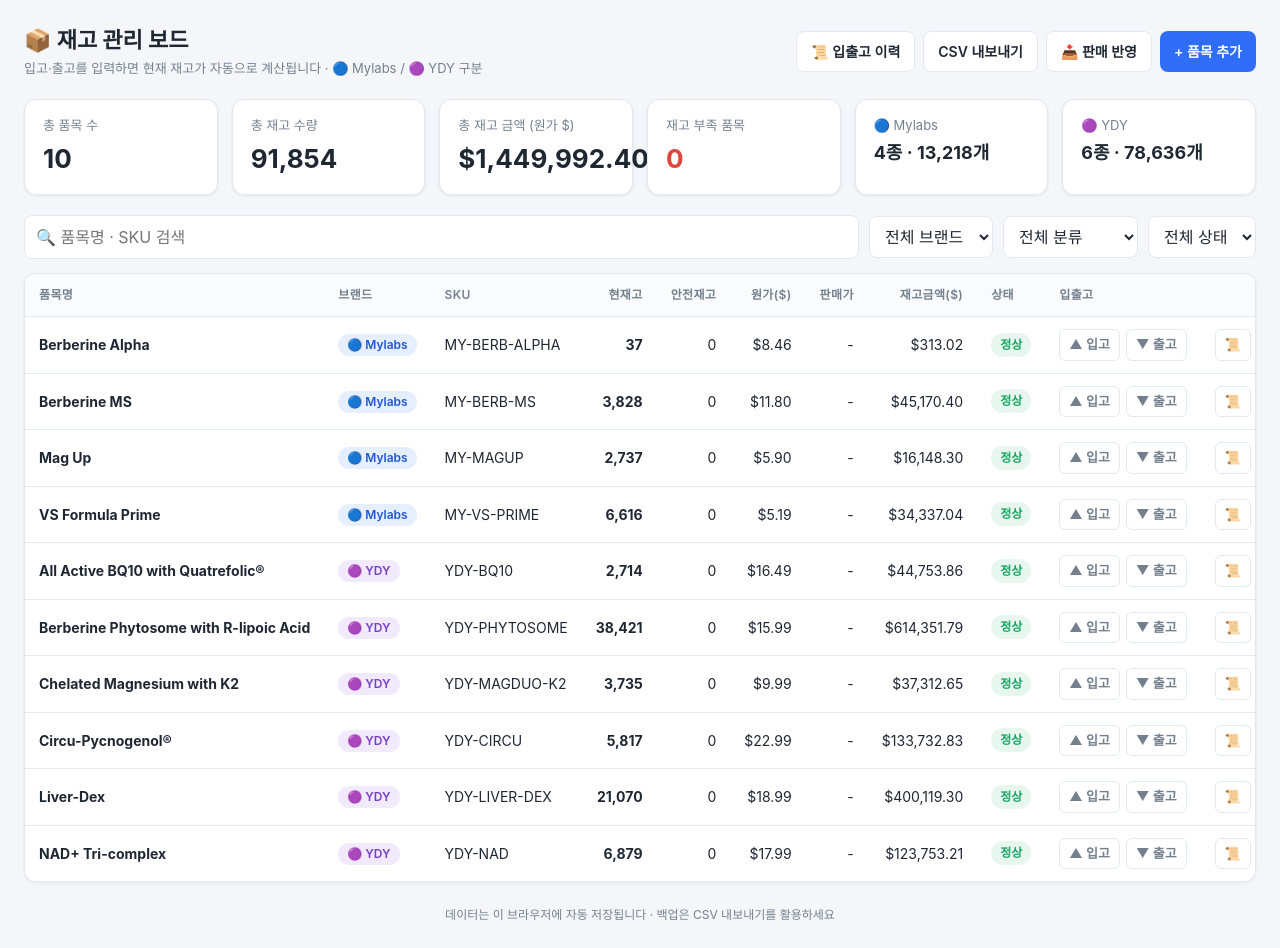
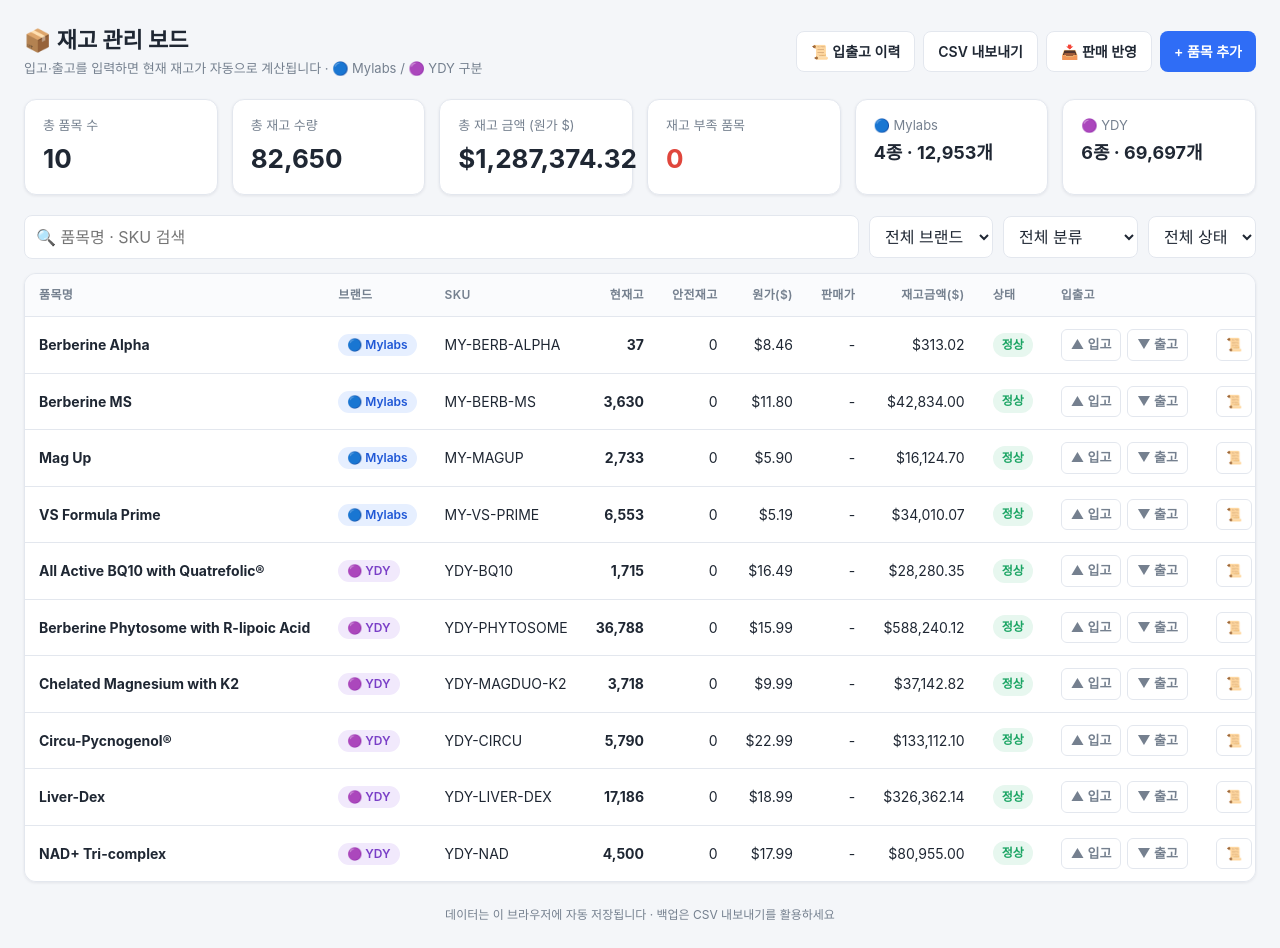
Before and after one commit to mylabsformula/inventory-board, a plain HTML site: page index.html in a window 1280 px wide. Drawn offline with Linux system fonts and the light colour scheme.

Commit message:
11월 4주차 재고 반영 (스마트스토어 11/21–11/27, 아이허브 #0124·#0125) + 2·3주차 누락분 2건
Co-Authored-By: Claude Opus 5.5 <noreply@anthropic.com>
Claude-Session: https://claude.ai/code/session_01JUxBCk4JTEx1vtghbpYi5S

```diff
--- a/index.html
+++ b/index.html
@@ -1,3 +1,4 @@
+<!-- 2026-11-27: 11월4주차(11/21–11/27) 스마트스토어 판매(약들약 리버덱스·NAD+, 김미성약사·쀼약사·고약사·릴리약사 파이토좀, 릴리약사·몸짱약사·형제약사 BQ10, 봄약사 베르베린 MS, 약사피셜 써큐·리버덱스, 약사임당 리버덱스, 마이약사 VS 공구) + 아이허브 #0124·#0125 + 누락분(11/11 VS 3pk 1·11/19 약들약 리버덱스 3개묶음 1), 저장키 v40 + BUILD 20261127-01 재시드 -->
 <!-- 2026-11-20: 11월2·3주차(11/7–11/20) 스마트스토어 판매(릴리약사·고약사·형제약사·몸짱제니·쀼약사 파이토좀, 약사임당·약들약 리버덱스, 몸짱약사·릴리약사 BQ10, 드림약사·마이약사 VS, 약사피셜 써큐 공구) + 쿠팡 3건 + 아이허브 #0121·#0122·#0123 + 11월1주차 누락분(11/5–11/6 18건), 저장키 v39 + BUILD 20261120-01 재시드 -->
 <!-- 2026-11-08: 10월5주차 고약사 6개묶음 누락 791건 재정산 → 파이토좀 −4,746 (51,830→47,084), 저장키 v38 + BUILD 20261108-04 재시드 -->
 <!-- 2026-11-08: 리버덱스 New 입고 +22,080 (11/06 실사표 920박스×24) 반영 → 24,833, 저장키 v37 + BUILD 20261108-03 재시드 -->
@@ -450,10 +451,10 @@
 
 <script src="./재고 관리 보드_files/xlsx.full.min.js.download"></script>
 <script>
-const KEY = 'inventory_board_v39';
+const KEY = 'inventory_board_v40';
 // 파일 내용이 바뀔 때마다 갱신. 저장된 스탬프와 다르면 무조건 재시드하므로
 // 같은 저장키로 파일을 다시 배포해도 옛 데이터가 남지 않음.
-const BUILD = '20261120-01';
+const BUILD = '20261127-01';
 const HKEY = 'inventory_history_v1';
 const AKEY = 'inventory_applied_orders_v1';
 let items = [];
@@ -479,16 +480,16 @@ function seed() {
   // 원가 = COST_TABLE 단위원가(USD), 제품 원가만 (배송비 제외)
   const P = (name, sku, brand, stock, cost) => ({ id: uid(), name, sku, brand, category: 'Supplement', stock, safety: 0, price: 0, cost });
   items = [
-    P('Berberine Phytosome with R-lipoic Acid', 'YDY-PHYTOSOME', 'YDY', 38421, 15.99),
-    P('All Active BQ10 with Quatrefolic®', 'YDY-BQ10', 'YDY', 2714, 16.49),
-    P('Chelated Magnesium with K2', 'YDY-MAGDUO-K2', 'YDY', 3735, 9.99),
-    P('NAD+ Tri-complex', 'YDY-NAD', 'YDY', 6879, 17.99),
-    P('Circu-Pycnogenol®', 'YDY-CIRCU', 'YDY', 5817, 22.99),
-    P('Liver-Dex', 'YDY-LIVER-DEX', 'YDY', 21070, 18.99),
+    P('Berberine Phytosome with R-lipoic Acid', 'YDY-PHYTOSOME', 'YDY', 36788, 15.99),
+    P('All Active BQ10 with Quatrefolic®', 'YDY-BQ10', 'YDY', 1715, 16.49),
+    P('Chelated Magnesium with K2', 'YDY-MAGDUO-K2', 'YDY', 3718, 9.99),
+    P('NAD+ Tri-complex', 'YDY-NAD', 'YDY', 4500, 17.99),
+    P('Circu-Pycnogenol®', 'YDY-CIRCU', 'YDY', 5790, 22.99),
+    P('Liver-Dex', 'YDY-LIVER-DEX', 'YDY', 17186, 18.99),
     P('Berberine Alpha', 'MY-BERB-ALPHA', 'Mylabs', 37, 8.46),
-    P('Berberine MS', 'MY-BERB-MS', 'Mylabs', 3828, 11.8),
-    P('VS Formula Prime', 'MY-VS-PRIME', 'Mylabs', 6616, 5.19),
-    P('Mag Up', 'MY-MAGUP', 'Mylabs', 2737, 5.9),
+    P('Berberine MS', 'MY-BERB-MS', 'Mylabs', 3630, 11.8),
+    P('VS Formula Prime', 'MY-VS-PRIME', 'Mylabs', 6553, 5.19),
+    P('Mag Up', 'MY-MAGUP', 'Mylabs', 2733, 5.9),
   ];
   // ── 주별 출고 이력 백필 (재고 변경과 함께 자동 기록) ──
   const bySku = {}; items.forEach(it => bySku[it.sku] = it);
@@ -832,6 +833,31 @@ function seed() {
   H('MY-VS-PRIME', W22, 18, 6638, 6620, '11/14–11/20 스마트스토어 판매(1pk 6·3pk 4)');
   H('MY-VS-PRIME', W22, 2, 6620, 6618, '11/14 쿠팡 판매(2pk 1)');
   H('MY-VS-PRIME', W22, 2, 6618, 6616, '11/17 쿠팡 판매(2pk 1)');
+  const W23 = new Date('2026-11-27T18:00:00').getTime();  // 11월 4주차 11/21–11/27
+  H('YDY-PHYTOSOME', W23, 1290, 38421, 37131, '11/21–11/27 스마트스토어 공구 판매(고약사: 6개묶음 45 / 김미성약사: 3개묶음 56·6개묶음 61 / 릴리약사: 3개묶음 5·6개묶음 5 / 쀼약사: 3개묶음 63·6개묶음 42)');
+  H('YDY-PHYTOSOME', W23, 343, 37131, 36788, '11/21–11/27 스마트스토어 판매(1pk 45·2pk 20·3pk 86)');
+  H('YDY-BQ10', W23, 171, 2714, 2543, '11/21–11/27 스마트스토어 공구 판매(릴리약사: 3개묶음 22·6개묶음 9 / 몸짱약사: 3개묶음 5·6개묶음 2 / 형제약사: 3개묶음 4·6개묶음 2)');
+  H('YDY-BQ10', W23, 36, 2543, 2507, '11/21–11/27 스마트스토어 판매(1pk 8·2pk 5·3pk 6)');
+  H('YDY-BQ10', W23, 48, 2507, 2459, '11/24 아이허브 #0124');
+  H('YDY-BQ10', W23, 744, 2459, 1715, '11/24 아이허브 #0125');
+  H('YDY-MAGDUO-K2', W23, 17, 3735, 3718, '11/21–11/27 스마트스토어 판매(1pk 5·2pk 3·3pk 2)');
+  H('YDY-NAD', W23, 2298, 6879, 4581, '11/21–11/27 스마트스토어 공구 판매(약들약: 6개묶음 383)');
+  H('YDY-NAD', W23, 33, 4581, 4548, '11/21–11/27 스마트스토어 판매(1pk 10·2pk 7·3pk 3)');
+  H('YDY-NAD', W23, 48, 4548, 4500, '11/24 아이허브 #0125');
+  H('YDY-CIRCU', W23, 24, 5817, 5793, '11/21–11/27 스마트스토어 공구 판매(약사피셜: 6개묶음 4)');
+  H('YDY-CIRCU', W23, 3, 5793, 5790, '11/21–11/27 스마트스토어 판매(1pk 1·2pk 1)');
+  H('YDY-LIVER-DEX', W23, 3, 21070, 21067, '11월3주차 누락분: 11/19 스마트스토어 공구 판매(약들약: 3개묶음 1)');
+  H('YDY-LIVER-DEX', W23, 3786, 21067, 17281, '11/21–11/27 스마트스토어 공구 판매(약들약: 3개묶음 394·6개묶음 430 / 약사임당: 3개묶음 1·6개묶음 1 / 약사피셜: 3개묶음 1·6개묶음 2)');
+  H('YDY-LIVER-DEX', W23, 95, 17281, 17186, '11/21–11/27 스마트스토어 판매(1pk 31·2pk 14·3pk 12)');
+  H('MY-BERB-MS', W23, 72, 3828, 3756, '11/21–11/27 스마트스토어 공구 판매(봄약사: 3개묶음 8·6개묶음 8)');
+  H('MY-BERB-MS', W23, 6, 3756, 3750, '11/21–11/27 스마트스토어 판매(3pk 2)');
+  H('MY-BERB-MS', W23, 120, 3750, 3630, '11/24 아이허브 #0125');
+  H('MY-VS-PRIME', W23, 3, 6616, 6613, '11월2주차 누락분: 11/11 스마트스토어 판매(3pk 1)');
+  H('MY-VS-PRIME', W23, 3, 6613, 6610, '11/21–11/27 스마트스토어 공구 판매(마이약사: 3개묶음 1)');
+  H('MY-VS-PRIME', W23, 9, 6610, 6601, '11/21–11/27 스마트스토어 판매(3pk 3)');
+  H('MY-VS-PRIME', W23, 24, 6601, 6577, '11/24 아이허브 #0124');
+  H('MY-VS-PRIME', W23, 24, 6577, 6553, '11/24 아이허브 #0125');
+  H('MY-MAGUP', W23, 4, 2737, 2733, '11/21–11/27 스마트스토어 판매(1pk 4)');
   history.sort((a,b) => b.ts - a.ts);  // 최신순
   save(); saveHistory();
   try { localStorage.setItem(KEY + '_build', BUILD); } catch(e){}
```
